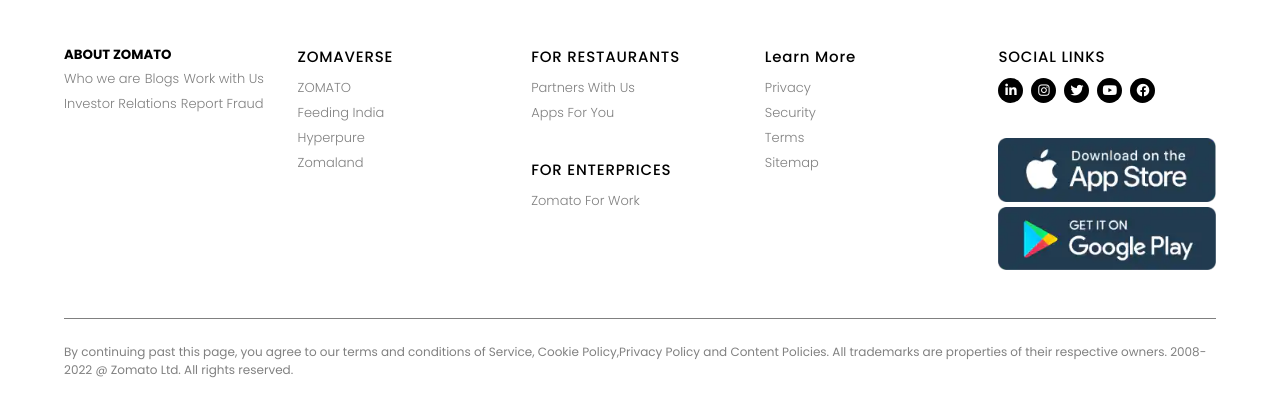
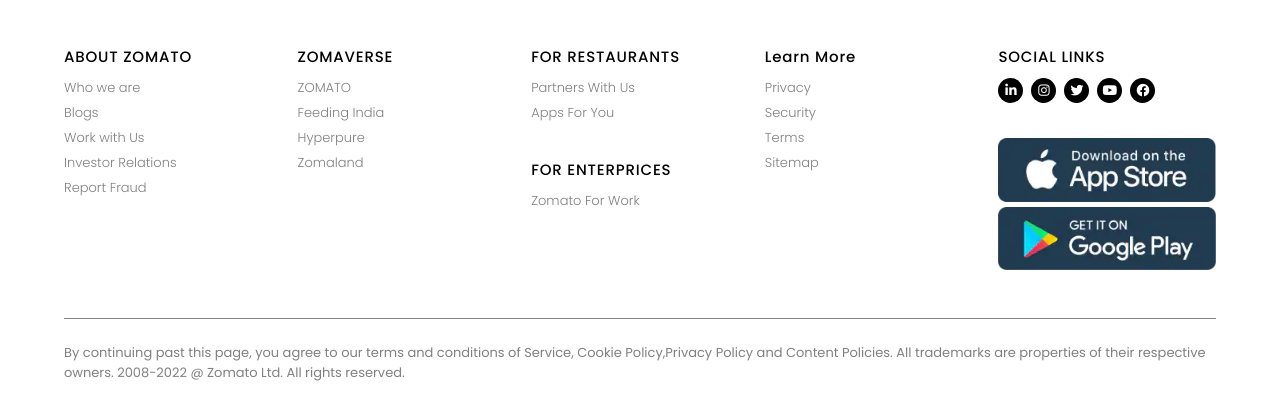
Before and after one commit to KoTaetae/zomato-landing-page, a plain HTML site: page index.html in a window 1280 px wide. Shown: the part 1903-2322 px from the top of the page. Drawn offline with Linux system fonts and the light colour scheme.

Commit message:
Updated Footer & Cursor Part

```diff
--- a/index.html
+++ b/index.html
@@ -190,7 +190,7 @@
     </div>
 
     <div class="navigation_container">
-      <div class="link_container">
+      <div class="link__container">
         <h5>ABOUT ZOMATO</h5>
         <a href="#" class="footer__link">Who we are</a>
         <a href="#" class="footer__link">Blogs</a>
--- a/styles.css
+++ b/styles.css
@@ -484,6 +484,7 @@
   display: flex;
   justify-content: center;
   align-items: center;
+  cursor: pointer;
 }
 
 .social__links_container button i{
@@ -499,7 +500,7 @@
   width: 90%;
   margin: auto;
   color: grey;
-  font-size: 12px;
+  font-size: 13px;
   border-top: 1px solid grey;
   padding-top: 1.5rem;
 }
```
